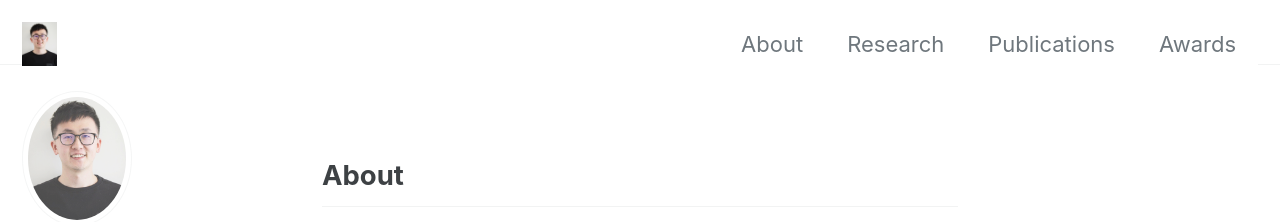
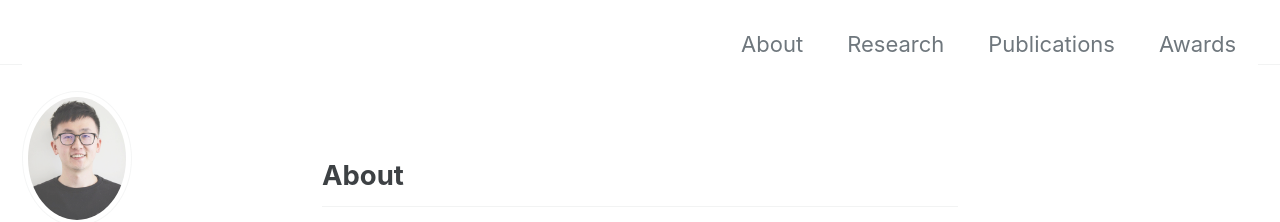
Before and after one commit to yunze/yunze.github.io, a Jekyll site: the page built from index.md, in a window 1280 px wide. Shown: the top 222 px of the page. Built offline with Jekyll 4.4.1, drawn with Linux system fonts in a browser that asks for light colours; cached includes are drawn as plain includes.

Commit message:
Update _config.yml

```diff
--- a/_config.yml
+++ b/_config.yml
@@ -25,7 +25,7 @@ url                      : "https://yunze.github.io/" # the base hostname & prot
 baseurl                  : # the subpath of your site, e.g. "/blog"
 repository               : # GitHub username/repo-name e.g. "mmistakes/minimal-mistakes"
 teaser                   : # path of fallback teaser image, e.g. "/assets/images/500x300.png"
-logo                     : "/assets/images/bio-photo.jpg"
+logo                     : # "/assets/images/bio-photo.jpg"
 masthead_title           : " " # overrides the website title displayed in the masthead, use " " for no title
 # breadcrumbs            : false # true, false (default)
 words_per_minute         : 200
```
